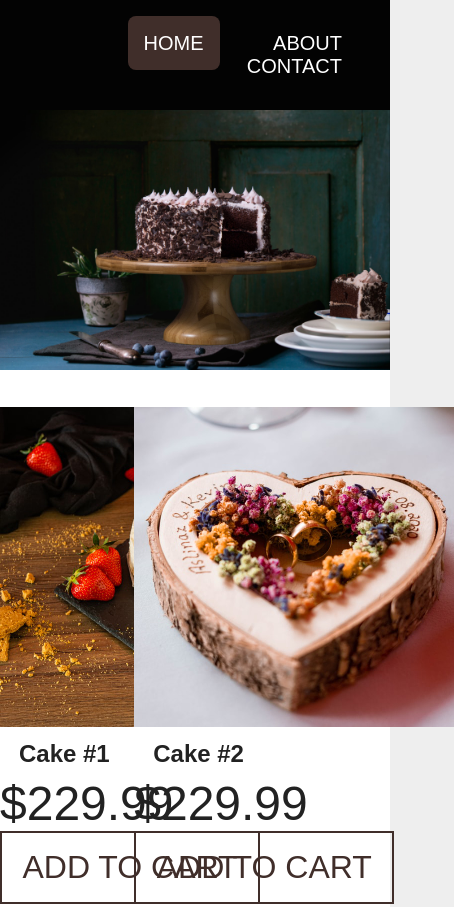
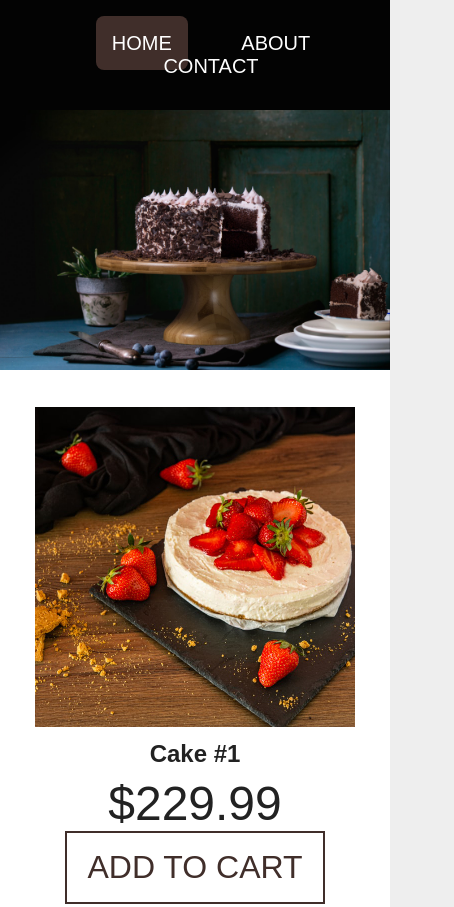
Before and after one commit to zmhp/CakeShop, a plain HTML site: page index.html in a window 390 px wide. Shown: the top 907 px of the page, 454 px wide, since content can reach past the window. Drawn offline with Linux system fonts and the light colour scheme.

Commit message:
Mobile and Tab responsive Cake Price Boxes

```diff
--- a/style.css
+++ b/style.css
@@ -23,7 +23,7 @@ body{
 }
 
 #main-navigation ul{
-    text-align: right;
+    text-align: center;
     list-style-type : none;
     margin:1rem;
 }
@@ -95,3 +95,17 @@ body{
     color : #fff;
     padding : 0.5rem 0;
 }
+
+@media (max-width : 900px){
+    #cake{
+        display: inline-block;
+        width: 48%;
+    }
+}
+
+@media (max-width : 550px){
+    #cake{
+        display: block;
+        width: 100%;
+    }
+}
```
